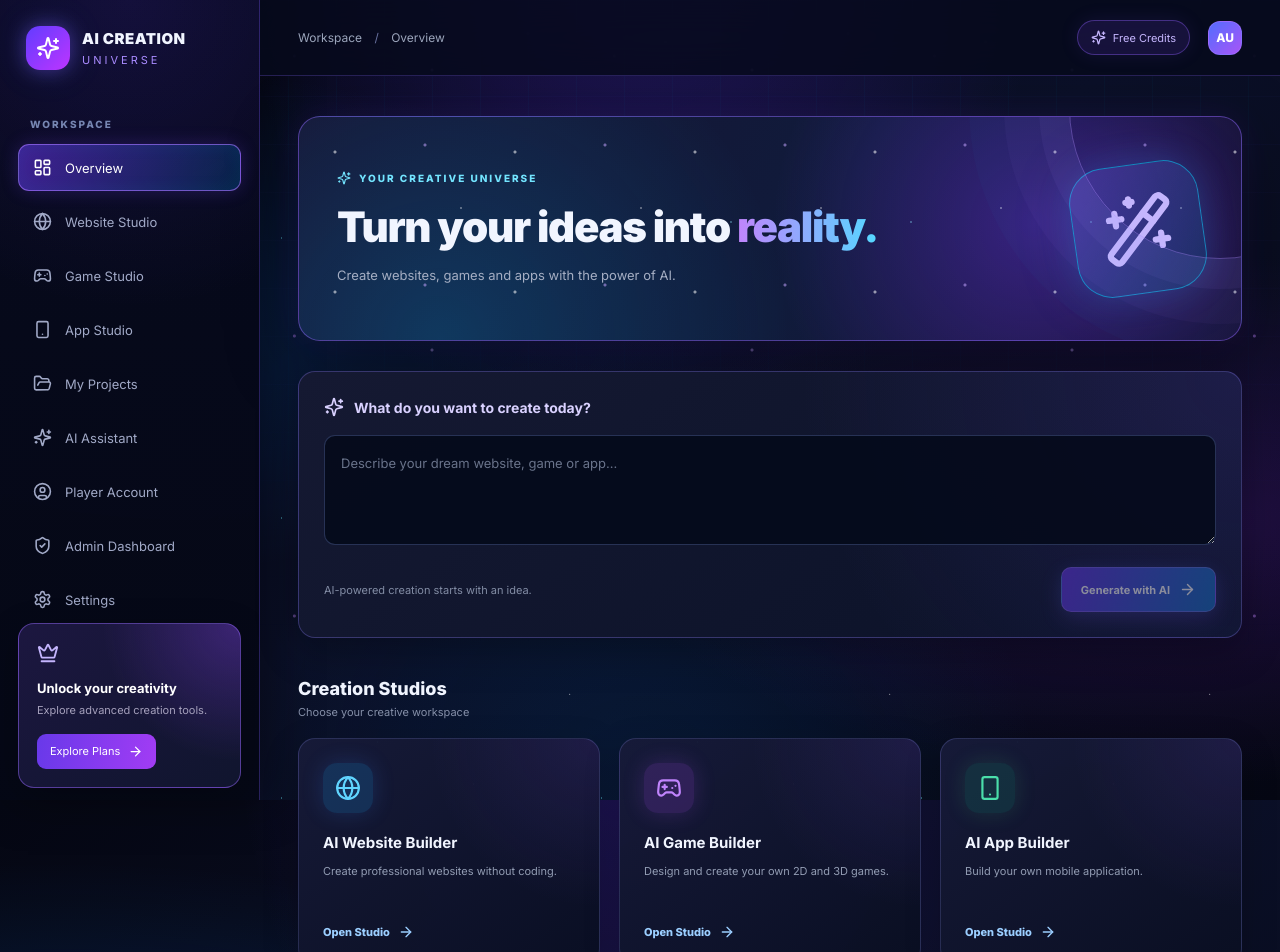
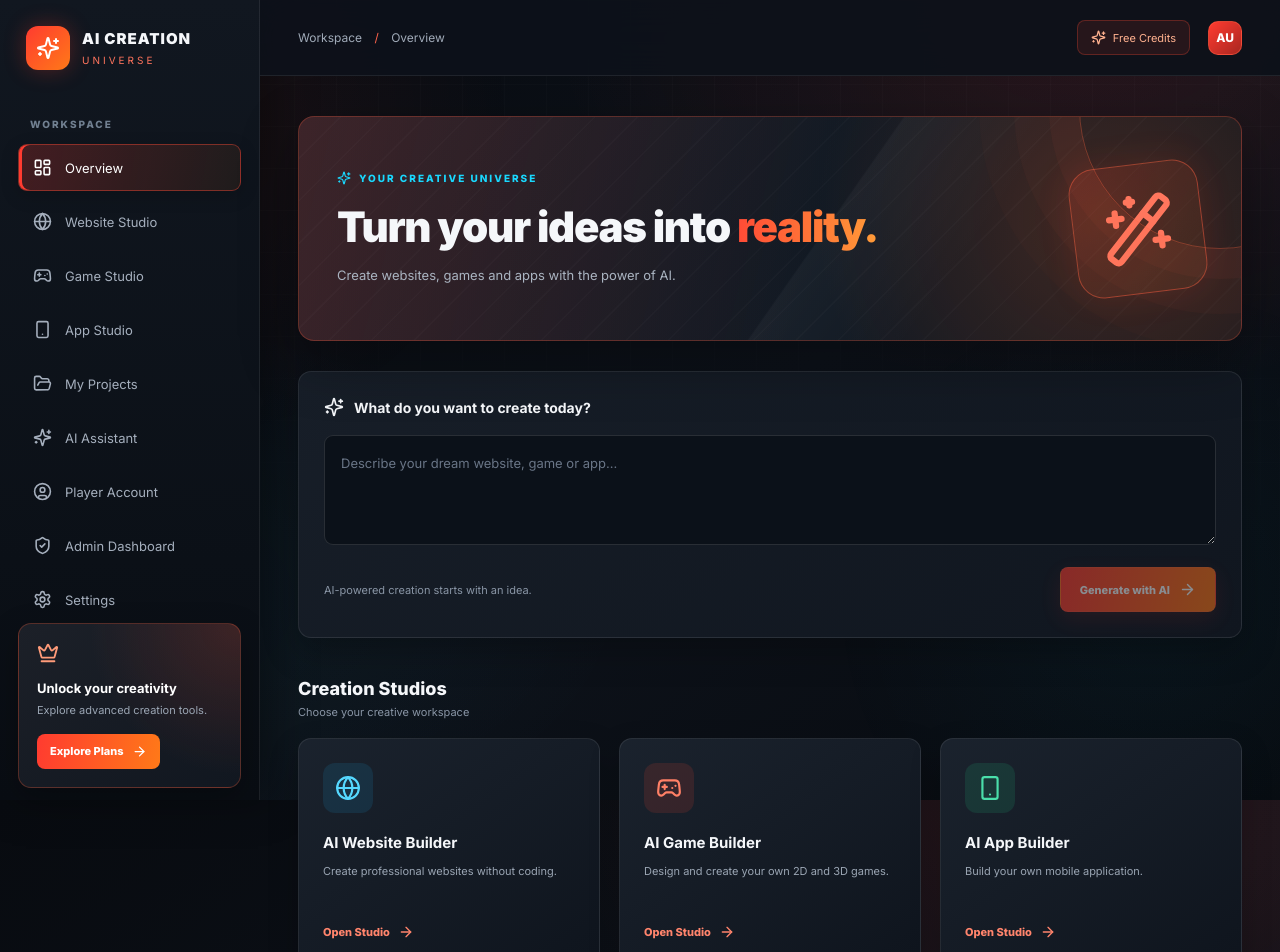
Before and after one commit to bs309796-prog/AI-CREATION-UNIVERSE, a React (Vite) app: page / in a window 1280 px wide. Shown: the top 952 px of the page. Built offline with nearby package versions, Linux system fonts and the light colour scheme.

Commit message:
Update style.css

```diff
--- a/src/style.css
+++ b/src/style.css
@@ -1,27 +1,27 @@
-
 @import url('https://fonts.googleapis.com/css2?family=Inter:wght@400;500;600;700;800;900&display=swap');
 
 /* ==========================================
-   AI CREATION UNIVERSE
-   COSMIC GAMING COMMAND CENTER
-   PREMIUM THEME
+   NEXUS ESPORTS
+   NEXT GEN GAMING TOURNAMENT THEME
 ========================================== */
 
 :root {
   font-family: 'Inter', sans-serif;
-  color: #f1f5ff;
-  background: #050713;
+  color: #f5f7fa;
+  background: #080b10;
   font-synthesis: none;
   text-rendering: optimizeLegibility;
 
-  --bg: #050713;
-  --surface: rgba(12, 15, 35, .90);
-  --surface-light: rgba(23, 27, 58, .94);
-  --border: rgba(130, 100, 255, .28);
-  --purple: #a855ff;
-  --blue: #00cfff;
-  --text-muted: #9ba6bf;
-  --neon: #8b5cf6;
+  --bg: #080b10;
+  --surface: #111720;
+  --surface-light: #18212c;
+  --border: rgba(255,255,255,.09);
+  --red: #ff3b30;
+  --orange: #ff7a18;
+  --cyan: #19d9ff;
+  --text-muted: #8995a5;
+  --neon: #ff4b36;
+  --green: #27d989;
 }
 
 * {
@@ -32,28 +32,23 @@
 
 html {
   scroll-behavior: smooth;
-  background: #050713;
+  background: var(--bg);
 }
 
 body {
   min-width: 320px;
   min-height: 100vh;
-  color: #f1f5ff;
+  color: #f5f7fa;
   position: relative;
   background:
-    radial-gradient(ellipse at 50% -15%,
-      rgba(100, 43, 255, .28), transparent 45%),
-    radial-gradient(ellipse at 5% 40%,
-      rgba(0, 125, 255, .17), transparent 38%),
-    radial-gradient(ellipse at 95% 65%,
-      rgba(155, 35, 255, .16), transparent 36%),
-    radial-gradient(ellipse at 50% 110%,
-      rgba(0, 100, 190, .16), transparent 45%),
-    linear-gradient(145deg, #050713, #0b1028 50%, #050713);
+    radial-gradient(ellipse at 85% 0%, rgba(255,59,48,.12), transparent 35%),
+    radial-gradient(ellipse at 0% 75%, rgba(25,217,255,.055), transparent 35%),
+    linear-gradient(145deg, #080b10, #0d121a 55%, #080b10);
   background-attachment: fixed;
 }
 
-/* Cosmic star atmosphere */
+/* Gaming grid atmosphere */
+
 body::before {
   content: "";
   position: fixed;
@@ -61,30 +56,21 @@ body::before {
   z-index: 0;
   pointer-events: none;
   background-image:
-    radial-gradient(2px 2px at 8% 15%, #ffffffaa 50%, transparent 100%),
-    radial-gradient(1px 1px at 18% 65%, #7ddfffaa 50%, transparent 100%),
-    radial-gradient(2px 2px at 35% 25%, #c4a5ffaa 50%, transparent 100%),
-    radial-gradient(1px 1px at 48% 80%, #ffffff99 50%, transparent 100%),
-    radial-gradient(2px 2px at 65% 12%, #8a9fffff 50%, transparent 100%),
-    radial-gradient(1px 1px at 78% 48%, #ffffffaa 50%, transparent 100%),
-    radial-gradient(2px 2px at 92% 20%, #c084fcaa 50%, transparent 100%),
-    radial-gradient(1px 1px at 88% 85%, #67e8f9aa 50%, transparent 100%);
-  background-size: 320px 280px;
-  opacity: .65;
+    linear-gradient(rgba(255,255,255,.018) 1px, transparent 1px),
+    linear-gradient(90deg, rgba(255,255,255,.018) 1px, transparent 1px);
+  background-size: 42px 42px;
+  mask-image: linear-gradient(to bottom, black, transparent 90%);
 }
 
-/* Futuristic grid atmosphere */
 body::after {
   content: "";
   position: fixed;
   inset: 0;
   z-index: 0;
   pointer-events: none;
-  background-image:
-    linear-gradient(rgba(107, 95, 255, .035) 1px, transparent 1px),
-    linear-gradient(90deg, rgba(0, 200, 255, .035) 1px, transparent 1px);
-  background-size: 48px 48px;
-  mask-image: linear-gradient(to bottom, black, transparent 85%);
+  background:
+    radial-gradient(circle at 15% 15%, rgba(255,70,45,.07), transparent 25%),
+    radial-gradient(circle at 90% 75%, rgba(25,217,255,.045), transparent 25%);
 }
 
 #root {
@@ -94,10 +80,7 @@ body::after {
   background: transparent;
 }
 
-button,
-textarea,
-input,
-select {
+button, textarea, input, select {
   font: inherit;
 }
 
@@ -109,11 +92,12 @@ button:focus-visible,
 textarea:focus-visible,
 input:focus-visible,
 select:focus-visible {
-  outline: 2px solid var(--blue);
+  outline: 2px solid var(--cyan);
   outline-offset: 3px;
 }
 
 /* Main layout */
+
 .app-shell {
   display: flex;
   min-height: 100vh;
@@ -127,20 +111,16 @@ select:focus-visible {
 }
 
 /* ==========================================
-   SIDEBAR - GAMING CONTROL CENTER
+   SIDEBAR
 ========================================== */
 
 .sidebar {
   width: 260px;
   min-height: 100vh;
   background:
-    radial-gradient(circle at 50% 0%,
-      rgba(100, 50, 255, .14), transparent 38%),
-    linear-gradient(180deg,
-      rgba(7, 10, 28, .98),
-      rgba(5, 8, 22, .98));
-  border-right: 1px solid rgba(123, 91, 255, .30);
-  box-shadow: 12px 0 45px rgba(0, 0, 0, .35);
+    linear-gradient(180deg, #111720, #0b1017 70%, #090d13);
+  border-right: 1px solid rgba(255,255,255,.08);
+  box-shadow: 12px 0 40px rgba(0,0,0,.35);
   padding: 26px 18px;
   display: flex;
   flex-direction: column;
@@ -149,7 +129,7 @@ select:focus-visible {
   top: 0;
   height: 100vh;
   overflow-y: auto;
-  backdrop-filter: blur(22px);
+  backdrop-filter: blur(20px);
 }
 
 .brand {
@@ -165,29 +145,27 @@ select:focus-visible {
   height: 44px;
   display: grid;
   place-items: center;
-  border-radius: 14px;
+  border-radius: 12px;
   color: white;
-  background: linear-gradient(135deg, #623cff, #bd35ff);
-  box-shadow:
-    0 0 20px rgba(133, 85, 255, .45),
-    0 0 40px rgba(0, 190, 255, .12);
+  background: linear-gradient(135deg, #ff3b30, #ff7918);
+  box-shadow: 0 0 22px rgba(255,65,45,.28);
 }
 
 .brand h2 {
   font-size: 15px;
   font-weight: 900;
-  letter-spacing: .5px;
+  letter-spacing: 1px;
 }
 
 .brand span {
-  color: #a98bff;
-  font-size: 11px;
+  color: #ff745d;
+  font-size: 10px;
   letter-spacing: 3px;
 }
 
 .menu-label {
   font-size: 10px;
-  color: #7786b2;
+  color: #718091;
   letter-spacing: 2px;
   font-weight: 800;
   padding: 0 12px;
@@ -206,31 +184,26 @@ select:focus-visible {
   gap: 13px;
   padding: 13px 14px;
   border: 1px solid transparent;
-  border-radius: 11px;
-  color: #a1a9c7;
+  border-radius: 9px;
+  color: #a5afbd;
   background: transparent;
   text-align: left;
   font-size: 13px;
-  transition: .25s ease;
+  transition: .22s ease;
 }
 
 .nav-item:hover {
   color: white;
-  background: rgba(92, 70, 190, .20);
-  border-color: rgba(128, 105, 255, .35);
+  background: rgba(255,255,255,.055);
+  border-color: rgba(255,255,255,.09);
   transform: translateX(3px);
 }
 
 .nav-item.active {
-  background:
-    linear-gradient(100deg,
-      rgba(105, 52, 235, .55),
-      rgba(0, 155, 255, .17));
   color: white;
-  border-color: rgba(160, 115, 255, .65);
-  box-shadow:
-    0 0 18px rgba(120, 70, 255, .22),
-    inset 0 0 18px rgba(0, 190, 255, .07);
+  background: linear-gradient(100deg, rgba(255,59,48,.22), rgba(255,122,24,.07));
+  border-color: rgba(255,75,54,.42);
+  box-shadow: inset 3px 0 0 var(--red), 0 5px 18px rgba(0,0,0,.18);
 }
 
 .sidebar-bottom {
@@ -239,15 +212,14 @@ select:focus-visible {
 
 .upgrade-card {
   padding: 18px;
-  border: 1px solid rgba(151, 103, 255, .48);
-  border-radius: 16px;
+  border: 1px solid rgba(255,95,55,.28);
+  border-radius: 13px;
   background:
-    radial-gradient(circle at 100% 0%,
-      rgba(146, 69, 255, .30), transparent 50%),
-    linear-gradient(145deg, #1c1740, #10152e);
+    radial-gradient(circle at 100% 0%, rgba(255,75,45,.17), transparent 55%),
+    linear-gradient(145deg, #1c2028, #111720);
   margin-bottom: 22px;
-  color: #c4b5fd;
-  box-shadow: 0 10px 35px rgba(0, 0, 0, .22);
+  color: #ff9b79;
+  box-shadow: 0 10px 30px rgba(0,0,0,.25);
 }
 
 .upgrade-card h3 {
@@ -259,7 +231,7 @@ select:focus-visible {
 .upgrade-card p {
   font-size: 11px;
   line-height: 1.6;
-  color: #a5a0bc;
+  color: #9aa5b3;
 }
 
 .upgrade-card button {
@@ -269,15 +241,16 @@ select:focus-visible {
   gap: 8px;
   align-items: center;
   border: 0;
-  border-radius: 9px;
-  background: linear-gradient(100deg, #6839e9, #a23cf4);
+  border-radius: 8px;
+  background: linear-gradient(100deg, #ff3b30, #ff7918);
   color: white;
   font-size: 11px;
+  font-weight: 800;
   transition: .2s;
 }
 
 .upgrade-card button:hover {
-  filter: brightness(1.2);
+  filter: brightness(1.15);
   transform: translateY(-2px);
 }
 
@@ -292,11 +265,11 @@ select:focus-visible {
 .avatar {
   width: 38px;
   height: 38px;
-  border: 1px solid rgba(164, 120, 255, .5);
+  border: 1px solid rgba(255,100,70,.45);
   display: grid;
   place-items: center;
-  border-radius: 12px;
-  background: linear-gradient(135deg, #536dfe, #a855f7);
+  border-radius: 10px;
+  background: linear-gradient(135deg, #ff3b30, #a92720);
   color: white;
   font-size: 12px;
   font-weight: 800;
@@ -313,37 +286,37 @@ select:focus-visible {
 
 .user-profile span {
   font-size: 10px;
-  color: #858da5;
+  color: #8995a5;
   margin-top: 4px;
 }
 
 /* ==========================================
-   TOPBAR - COMMAND NAVIGATION
+   TOPBAR
 ========================================== */
 
 .topbar {
   height: 76px;
   padding: 0 38px;
-  border-bottom: 1px solid rgba(130, 100, 255, .25);
+  border-bottom: 1px solid rgba(255,255,255,.08);
   display: flex;
   justify-content: space-between;
   align-items: center;
-  background: rgba(7, 10, 28, .84);
-  backdrop-filter: blur(22px);
-  -webkit-backdrop-filter: blur(22px);
+  background: rgba(13,18,26,.94);
+  backdrop-filter: blur(20px);
+  -webkit-backdrop-filter: blur(20px);
   position: sticky;
   top: 0;
   z-index: 20;
 }
 
 .breadcrumb {
-  color: #9ba5bb;
+  color: #a0aab8;
   font-size: 12px;
 }
 
 .breadcrumb span {
   margin: 0 9px;
-  color: #6972a0;
+  color: #ff634c;
 }
 
 .top-actions {
@@ -356,13 +329,12 @@ select:focus-visible {
   display: flex;
   align-items: center;
   gap: 7px;
-  color: #c4b5fd;
-  background: rgba(84, 47, 170, .22);
-  border: 1px solid rgba(139, 92, 246, .40);
+  color: #ffb18f;
+  background: rgba(255,75,48,.10);
+  border: 1px solid rgba(255,75,48,.28);
   padding: 9px 13px;
-  border-radius: 20px;
+  border-radius: 8px;
   font-size: 11px;
-  box-shadow: 0 0 20px rgba(139, 92, 246, .10);
 }
 
 .avatar.small {
@@ -382,7 +354,7 @@ select:focus-visible {
   max-width: 1500px;
   margin: auto;
   padding: 40px 38px;
-  animation: pageEnter .45s ease both;
+  animation: pageEnter .4s ease both;
 }
 
 @keyframes pageEnter {
@@ -397,7 +369,7 @@ select:focus-visible {
 }
 
 /* ==========================================
-   HERO - COSMIC GAMING BANNER
+   HERO BANNER
 ========================================== */
 
 .welcome {
@@ -406,21 +378,16 @@ select:focus-visible {
   display: flex;
   justify-content: space-between;
   align-items: center;
-  border: 1px solid rgba(145, 105, 255, .48);
-  border-radius: 22px;
+  border: 1px solid rgba(255,90,60,.28);
+  border-radius: 16px;
   overflow: hidden;
   position: relative;
   isolation: isolate;
   background:
-    radial-gradient(circle at 78% 48%,
-      rgba(120, 54, 255, .36), transparent 35%),
-    radial-gradient(circle at 15% 100%,
-      rgba(0, 190, 255, .20), transparent 42%),
-    linear-gradient(120deg,
-      #171333, #101b3b 55%, #171033);
-  box-shadow:
-    0 20px 70px rgba(0, 0, 0, .40),
-    0 0 35px rgba(125, 70, 255, .12);
+    linear-gradient(105deg, rgba(255,59,48,.15), transparent 55%),
+    radial-gradient(circle at 85% 45%, rgba(255,105,40,.18), transparent 35%),
+    linear-gradient(120deg, #1b2028, #111923 60%, #17191f);
+  box-shadow: 0 20px 55px rgba(0,0,0,.35);
 }
 
 .welcome::before {
@@ -429,28 +396,24 @@ select:focus-visible {
   inset: 0;
   z-index: -1;
   pointer-events: none;
-  background-image:
-    radial-gradient(2px 2px at 20% 25%, white 50%, transparent 100%),
-    radial-gradient(1px 1px at 40% 75%, #8deaff 50%, transparent 100%),
-    radial-gradient(2px 2px at 70% 20%, #c4a5ff 50%, transparent 100%),
-    radial-gradient(1px 1px at 90% 65%, white 50%, transparent 100%);
-  background-size: 180px 140px;
-  opacity: .55;
+  background:
+    linear-gradient(125deg, transparent 55%, rgba(255,255,255,.035) 55.2%, transparent 70%),
+    repeating-linear-gradient(135deg, transparent 0 28px, rgba(255,255,255,.018) 29px 30px);
 }
 
 .welcome::after {
   content: "";
   position: absolute;
-  width: 300px;
-  height: 300px;
-  right: -130px;
-  top: -160px;
-  border: 1px solid rgba(167, 139, 250, .40);
+  width: 280px;
+  height: 280px;
+  right: -120px;
+  top: -150px;
+  border: 1px solid rgba(255,100,65,.35);
   border-radius: 50%;
   box-shadow:
-    0 0 0 30px rgba(167, 139, 250, .06),
-    0 0 0 65px rgba(167, 139, 250, .04),
-    0 0 0 100px rgba(0, 200, 255, .025);
+    0 0 0 30px rgba(255,100,65,.045),
+    0 0 0 65px rgba(255,100,65,.03),
+    0 0 0 100px rgba(255,100,65,.02);
   pointer-events: none;
 }
 
@@ -458,7 +421,7 @@ select:focus-visible {
   display: flex;
   align-items: center;
   gap: 8px;
-  color: #73e5ff;
+  color: var(--cyan);
   font-size: 10px;
   font-weight: 800;
   letter-spacing: 2px;
@@ -473,15 +436,15 @@ select:focus-visible {
 }
 
 .welcome h1 span {
-  color: #a78bfa;
-  background: linear-gradient(90deg, #c084fc, #54d8ff);
+  color: #ff654d;
+  background: linear-gradient(90deg, #ff4b36, #ff9b38);
   -webkit-background-clip: text;
   background-clip: text;
   -webkit-text-fill-color: transparent;
 }
 
 .welcome p {
-  color: #a5aec3;
+  color: #aab4c1;
   font-size: 13px;
   line-height: 1.7;
 }
@@ -492,16 +455,12 @@ select:focus-visible {
   flex-shrink: 0;
   display: grid;
   place-items: center;
-  color: #c4b5fd;
-  border: 1px solid rgba(0, 217, 255, .50);
-  border-radius: 35px;
-  background: linear-gradient(135deg,
-    rgba(103, 85, 216, .38),
-    rgba(0, 190, 255, .15));
-  box-shadow:
-    0 0 35px rgba(0, 190, 255, .15),
-    0 0 60px rgba(139, 92, 246, .20);
-  transform: rotate(-8deg);
+  color: #ff765d;
+  border: 1px solid rgba(255,95,65,.45);
+  border-radius: 26px;
+  background: linear-gradient(135deg, rgba(255,65,45,.18), rgba(255,145,45,.07));
+  box-shadow: 0 0 35px rgba(255,65,45,.12);
+  transform: rotate(-7deg);
 }
 
 /* ==========================================
@@ -511,21 +470,17 @@ select:focus-visible {
 .prompt-box {
   margin-top: 30px;
   padding: 25px;
-  border-radius: 17px;
-  border: 1px solid rgba(115, 105, 210, .38);
-  background:
-    radial-gradient(circle at 100% 0%,
-      rgba(91, 65, 190, .20), transparent 45%),
-    linear-gradient(145deg, #151932, #0b1228);
-  box-shadow: 0 12px 40px rgba(0, 0, 0, .28);
-  backdrop-filter: blur(16px);
+  border-radius: 13px;
+  border: 1px solid rgba(255,255,255,.09);
+  background: linear-gradient(145deg, #171e28, #10161f);
+  box-shadow: 0 12px 35px rgba(0,0,0,.25);
 }
 
 .prompt-heading {
   display: flex;
   align-items: center;
   gap: 10px;
-  color: #d9d1ff;
+  color: #f5f7fa;
   font-size: 14px;
   font-weight: 700;
 }
@@ -536,10 +491,10 @@ select:focus-visible {
   margin: 18px 0;
   padding: 16px;
   resize: vertical;
-  border: 1px solid rgba(100, 125, 190, .35);
-  border-radius: 11px;
+  border: 1px solid rgba(255,255,255,.12);
+  border-radius: 9px;
   outline: none;
-  background: rgba(5, 10, 27, .90);
+  background: #0b1119;
   color: white;
   font-size: 13px;
   line-height: 1.7;
@@ -547,12 +502,12 @@ select:focus-visible {
 }
 
 .prompt-box textarea:focus {
-  border-color: #8172ee;
-  box-shadow: 0 0 0 3px rgba(129, 114, 238, .14);
+  border-color: var(--red);
+  box-shadow: 0 0 0 3px rgba(255,59,48,.12);
 }
 
 .prompt-box textarea::placeholder {
-  color: #69738a;
+  color: #697586;
 }
 
 .prompt-footer {
@@ -564,7 +519,7 @@ select:focus-visible {
 
 .prompt-footer span {
   font-size: 11px;
-  color: #828ca4;
+  color: #8995a5;
 }
 
 .prompt-footer button,
@@ -572,23 +527,22 @@ select:focus-visible {
   display: flex;
   align-items: center;
   gap: 9px;
-  border: 1px solid rgba(175, 135, 255, .38);
+  border: 1px solid rgba(255,110,75,.25);
   padding: 13px 19px;
-  border-radius: 10px;
+  border-radius: 8px;
   color: white;
-  font-weight: 700;
+  font-weight: 800;
   font-size: 11px;
-  background: linear-gradient(105deg, #6335df, #176ebd);
-  box-shadow:
-    0 7px 22px rgba(117, 85, 230, .32),
-    0 0 15px rgba(0, 190, 255, .08);
+  background: linear-gradient(105deg, #ff3b30, #ff7918);
+  box-shadow: 0 7px 22px rgba(255,59,48,.18);
   transition: .2s;
 }
 
 .prompt-footer button:hover,
 .workspace-placeholder button:hover {
   transform: translateY(-2px);
-  filter: brightness(1.15);
+  filter: brightness(1.12);
+  box-shadow: 0 10px 28px rgba(255,59,48,.25);
 }
 
 .prompt-footer button:disabled {
@@ -597,7 +551,7 @@ select:focus-visible {
 }
 
 /* ==========================================
-   SECTIONS AND STUDIO CARDS
+   SECTIONS AND CARDS
 ========================================== */
 
 .section-heading {
@@ -612,7 +566,7 @@ select:focus-visible {
 
 .section-heading p {
   font-size: 11px;
-  color: #858fa8;
+  color: #8995a5;
   margin-top: 6px;
 }
 
@@ -624,18 +578,14 @@ select:focus-visible {
 
 .studio-card {
   padding: 24px;
-  border: 1px solid rgba(106, 113, 190, .30);
-  border-radius: 17px;
+  border: 1px solid rgba(255,255,255,.09);
+  border-radius: 13px;
   background:
-    radial-gradient(circle at 100% 0%,
-      rgba(117, 72, 220, .14), transparent 45%),
-    linear-gradient(145deg,
-      rgba(23, 27, 57, .96),
-      rgba(10, 15, 34, .97));
+    linear-gradient(145deg, rgba(27,35,46,.98), rgba(15,21,30,.98));
   transition: .25s;
   position: relative;
   overflow: hidden;
-  box-shadow: 0 12px 35px rgba(0, 0, 0, .22);
+  box-shadow: 0 12px 30px rgba(0,0,0,.22);
 }
 
 .studio-card::before {
@@ -645,23 +595,15 @@ select:focus-visible {
   left: 0;
   width: 100%;
   height: 2px;
-  background: linear-gradient(
-    90deg,
-    transparent,
-    #8b5cf6,
-    #00d9ff,
-    transparent
-  );
+  background: linear-gradient(90deg, transparent, #ff3b30, #ff9b35, transparent);
   opacity: 0;
   transition: .25s;
 }
 
 .studio-card:hover {
   transform: translateY(-5px);
-  border-color: rgba(117, 139, 255, .65);
-  box-shadow:
-    0 16px 35px rgba(0, 0, 0, .35),
-    0 0 25px rgba(104, 70, 255, .12);
+  border-color: rgba(255,90,60,.42);
+  box-shadow: 0 16px 35px rgba(0,0,0,.35), 0 0 20px rgba(255,59,48,.07);
 }
 
 .studio-card:hover::before {
@@ -671,28 +613,25 @@ select:focus-visible {
 .studio-icon {
   width: 50px;
   height: 50px;
-  border-radius: 14px;
+  border-radius: 12px;
   display: grid;
   place-items: center;
   margin-bottom: 20px;
 }
 
 .studio-icon.blue {
-  background: rgba(24, 90, 145, .38);
-  color: #60d5ff;
-  box-shadow: 0 0 22px rgba(59, 130, 246, .20);
+  background: rgba(25,160,220,.13);
+  color: #55d8ff;
 }
 
 .studio-icon.purple {
-  background: rgba(92, 48, 145, .38);
-  color: #c084fc;
-  box-shadow: 0 0 22px rgba(168, 85, 247, .20);
+  background: rgba(255,75,48,.13);
+  color: #ff8066;
 }
 
 .studio-icon.green {
-  background: rgba(20, 100, 90, .30);
+  background: rgba(39,217,137,.12);
   color: #4adeaa;
-  box-shadow: 0 0 22px rgba(74, 222, 128, .15);
 }
 
 .studio-card h3 {
@@ -702,7 +641,7 @@ select:focus-visible {
 
 .studio-card p {
   min-height: 42px;
-  color: #929cb3;
+  color: #9aa5b3;
   font-size: 11px;
   line-height: 1.8;
 }
@@ -710,7 +649,7 @@ select:focus-visible {
 .studio-card button {
   margin-top: 20px;
   border: 0;
-  color: #9bceff;
+  color: #ff846c;
   background: transparent;
   display: flex;
   align-items: center;
@@ -721,7 +660,7 @@ select:focus-visible {
 }
 
 .studio-card button:hover {
-  color: #fff;
+  color: white;
   gap: 13px;
 }
 
@@ -737,14 +676,11 @@ select:focus-visible {
 }
 
 .panel {
-  border: 1px solid rgba(106, 113, 190, .30);
-  border-radius: 17px;
+  border: 1px solid rgba(255,255,255,.09);
+  border-radius: 13px;
   padding: 23px;
-  background:
-    radial-gradient(circle at 100% 0%,
-      rgba(75, 75, 185, .13), transparent 45%),
-    linear-gradient(145deg, #141a36, #0b1228);
-  box-shadow: 0 12px 35px rgba(0, 0, 0, .23);
+  background: linear-gradient(145deg, #19212c, #101720);
+  box-shadow: 0 12px 30px rgba(0,0,0,.23);
 }
 
 .panel-heading {
@@ -754,7 +690,7 @@ select:focus-visible {
 }
 
 .panel-heading button {
-  color: #b5a4ff;
+  color: #ff846c;
   background: none;
   border: 0;
   font-size: 11px;
@@ -767,12 +703,12 @@ select:focus-visible {
   justify-content: center;
   flex-direction: column;
   gap: 11px;
-  color: #69758f;
+  color: #778496;
 }
 
 .empty-state strong {
   font-size: 13px;
-  color: #c4cce0;
+  color: #d5dbe3;
 }
 
 .empty-state span {
@@ -789,17 +725,17 @@ select:focus-visible {
   align-items: center;
   gap: 12px;
   padding: 15px 3px;
-  color: #c8d0e1;
+  color: #c8d0dc;
   background: transparent;
   border: 0;
-  border-bottom: 1px solid rgba(100, 110, 160, .22);
+  border-bottom: 1px solid rgba(255,255,255,.07);
   text-align: left;
   font-size: 12px;
   transition: .2s;
 }
 
 .quick-panel button:hover {
-  color: #83dcff;
+  color: var(--cyan);
   padding-left: 7px;
 }
 
@@ -823,28 +759,27 @@ select:focus-visible {
 
 .workspace-description {
   margin-top: 10px;
-  color: #99a4bb;
+  color: #9aa5b3;
   font-size: 13px;
 }
 
 .workspace-placeholder {
   min-height: 350px;
   margin-top: 30px;
-  border: 1px dashed rgba(139, 92, 246, .55);
-  border-radius: 20px;
+  border: 1px dashed rgba(255,90,60,.38);
+  border-radius: 15px;
   display: flex;
   align-items: center;
   justify-content: center;
   flex-direction: column;
   gap: 17px;
   background:
-    radial-gradient(circle at 50% 0%,
-      rgba(85, 70, 210, .25), transparent 60%),
-    linear-gradient(145deg, #131a38, #080e22);
-  color: #a78bfa;
+    radial-gradient(circle at 50% 0%, rgba(255,59,48,.10), transparent 60%),
+    linear-gradient(145deg, #171f2a, #0d131c);
+  color: #ff8066;
   text-align: center;
   padding: 25px;
-  box-shadow: 0 15px 45px rgba(0, 0, 0, .25);
+  box-shadow: 0 15px 40px rgba(0,0,0,.25);
 }
 
 .workspace-placeholder h2 {
@@ -854,7 +789,7 @@ select:focus-visible {
 
 .workspace-placeholder p {
   max-width: 420px;
-  color: #909bb3;
+  color: #9aa5b3;
   font-size: 12px;
   line-height: 1.8;
 }
@@ -862,38 +797,98 @@ select:focus-visible {
 footer {
   margin-top: 45px;
   text-align: center;
-  color: #67728a;
+  color: #718091;
   font-size: 10px;
   padding-bottom: 12px;
 }
 
 /* ==========================================
-   GENERAL FORM AND ADMIN ELEMENTS
+   GENERAL FORMS AND ADMIN ELEMENTS
 ========================================== */
 
 input,
 textarea,
 select {
-  color: #f1f5ff;
-  background-color: rgba(7, 11, 29, .94);
-  border-color: rgba(115, 110, 195, .35);
+  color: #f5f7fa;
+  background-color: #0c121a;
+  border: 1px solid rgba(255,255,255,.12);
+  border-radius: 8px;
 }
 
 input::placeholder,
 textarea::placeholder {
-  color: #78839f;
+  color: #778496;
 }
 
 input:focus,
 textarea:focus,
 select:focus {
-  border-color: #8b75ff;
-  box-shadow: 0 0 0 3px rgba(139, 92, 246, .13);
+  border-color: var(--red);
+  box-shadow: 0 0 0 3px rgba(255,59,48,.12);
+  outline: none;
 }
 
 option {
-  background: #10152d;
-  color: #f1f5ff;
+  background: #111923;
+  color: #f5f7fa;
+}
+
+/* ==========================================
+   TABLES AND COMMON ADMIN ELEMENTS
+========================================== */
+
+table {
+  width: 100%;
+  border-collapse: collapse;
+  color: #e8edf3;
+}
+
+th {
+  color: #ff947d;
+  background: #171f29;
+  font-size: 11px;
+  text-transform: uppercase;
+  letter-spacing: .7px;
+}
+
+th, td {
+  padding: 13px 14px;
+  border-bottom: 1px solid rgba(255,255,255,.07);
+  text-align: left;
+}
+
+td {
+  font-size: 12px;
+  color: #c2ccd8;
+}
+
+tr:hover td {
+  background: rgba(255,255,255,.025);
+}
+
+/* Scrollbars */
+
+* {
+  scrollbar-width: thin;
+  scrollbar-color: #3b4654 #0b1118;
+}
+
+*::-webkit-scrollbar {
+  width: 7px;
+  height: 7px;
+}
+
+*::-webkit-scrollbar-track {
+  background: #0b1118;
+}
+
+*::-webkit-scrollbar-thumb {
+  background: #3b4654;
+  border-radius: 10px;
+}
+
+*::-webkit-scrollbar-thumb:hover {
+  background: #ff5945;
 }
 
 /* ==========================================
@@ -930,14 +925,14 @@ option {
   .topbar {
     height: 65px;
     padding: 0 16px;
-    background: rgba(7, 10, 27, .95);
+    background: rgba(13,18,26,.97);
   }
 
   .mobile-brand {
     display: flex;
     align-items: center;
     gap: 8px;
-    color: #d8d0ff;
+    color: #ff947d;
     font-size: 11px;
     font-weight: 800;
   }
@@ -962,13 +957,13 @@ option {
   .welcome {
     min-height: 185px;
     padding: 22px;
-    border-radius: 17px;
+    border-radius: 13px;
   }
 
   .welcome-art {
     width: 65px;
     height: 65px;
-    border-radius: 20px;
+    border-radius: 16px;
   }
 
   .welcome-art svg {
@@ -1009,6 +1004,10 @@ option {
   .panel {
     padding: 18px;
   }
+
+  .workspace-page h1 {
+    font-size: 25px;
+  }
 }
 
 @media (max-width: 380px) {
@@ -1026,6 +1025,7 @@ option {
 }
 
 /* Accessibility */
+
 @media (prefers-reduced-motion: reduce) {
   *,
   *::before,
```
